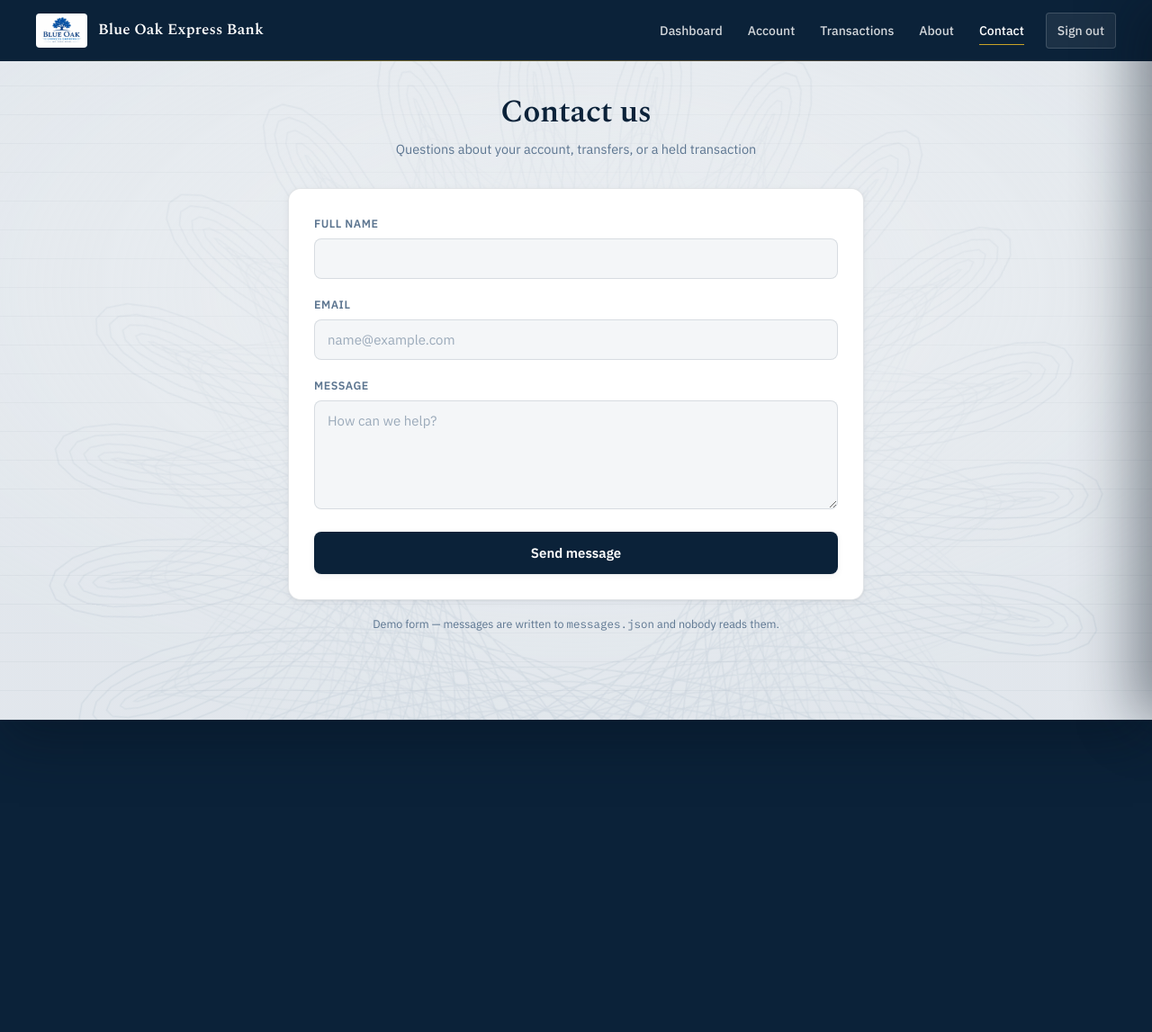
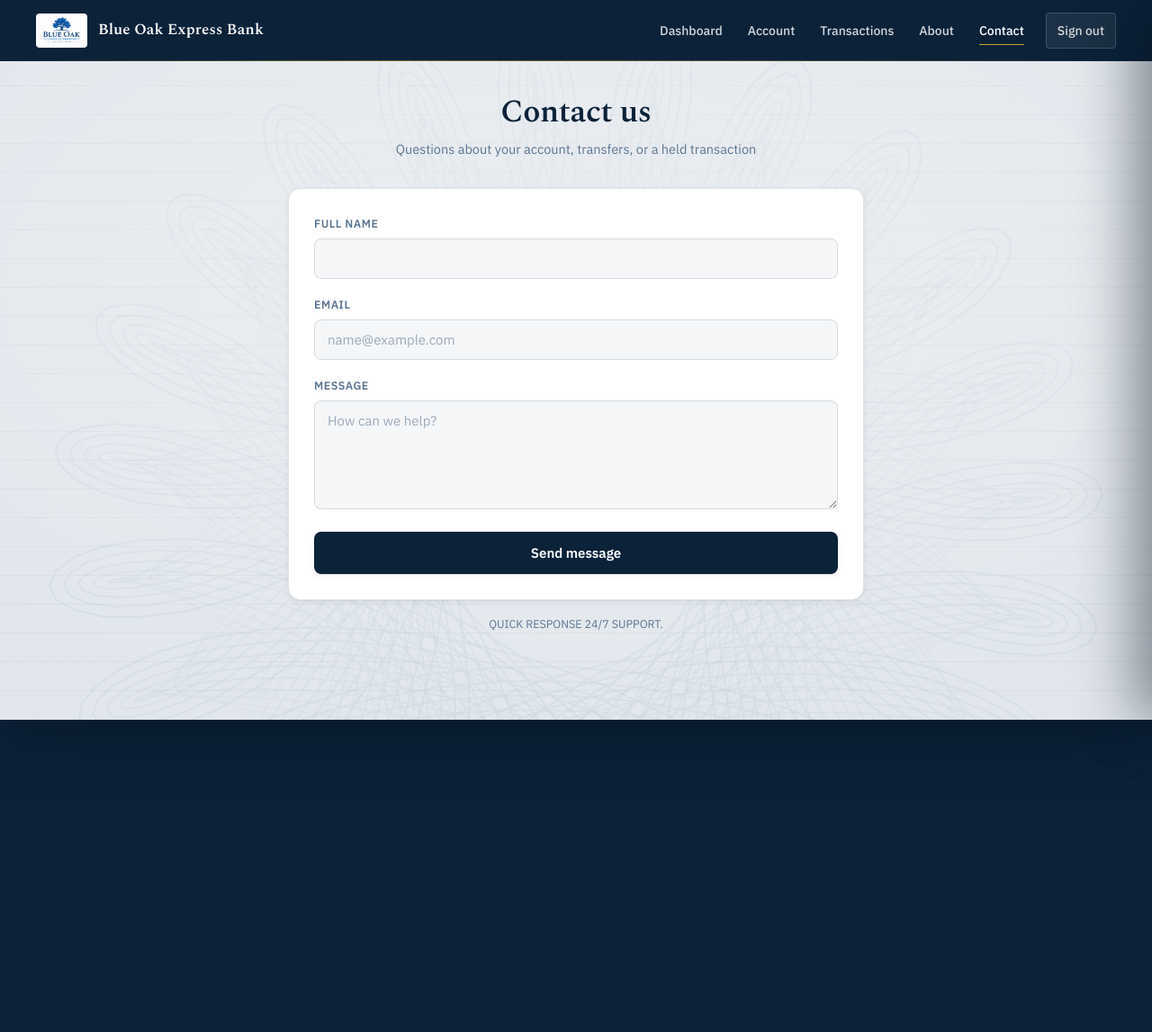
Before and after one commit to care3653-a11y/blueoakbankexpress, a Flask app: page /contact in a window 1280 px wide. Shown: the whole page at 90% size. Run offline with Flask 3, Linux system fonts and the light colour scheme.

Commit message:
Update contact.html

```diff
--- a/templates/contact.html
+++ b/templates/contact.html
@@ -34,7 +34,7 @@
   </div>
 
   <p class="hint" style="text-align:center; margin-top:16px">
-    Demo form — messages are written to <span class="mono">messages.json</span> and nobody reads them.
+    QUICK RESPONSE 24/7 SUPPORT.
   </p>
 </div>
 {% endblock %}
```
